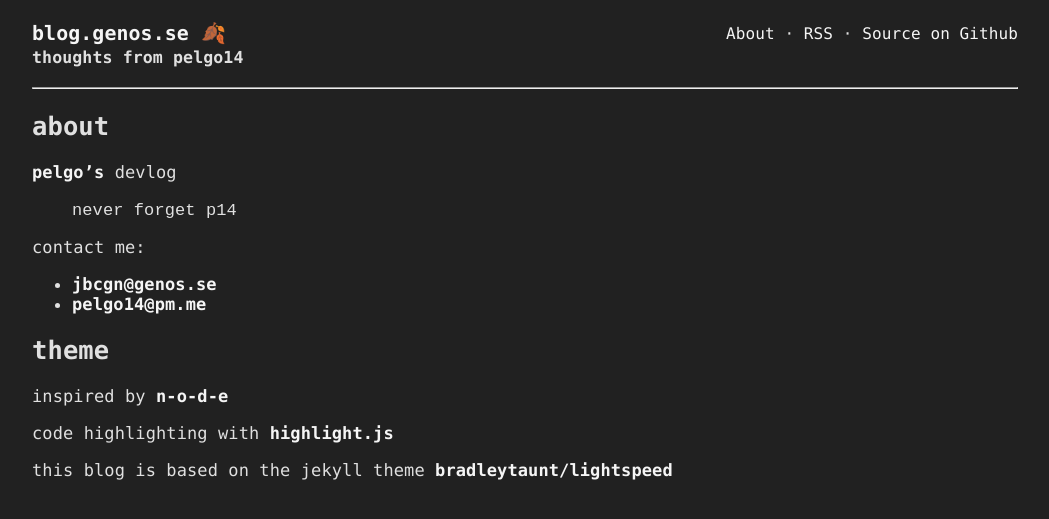
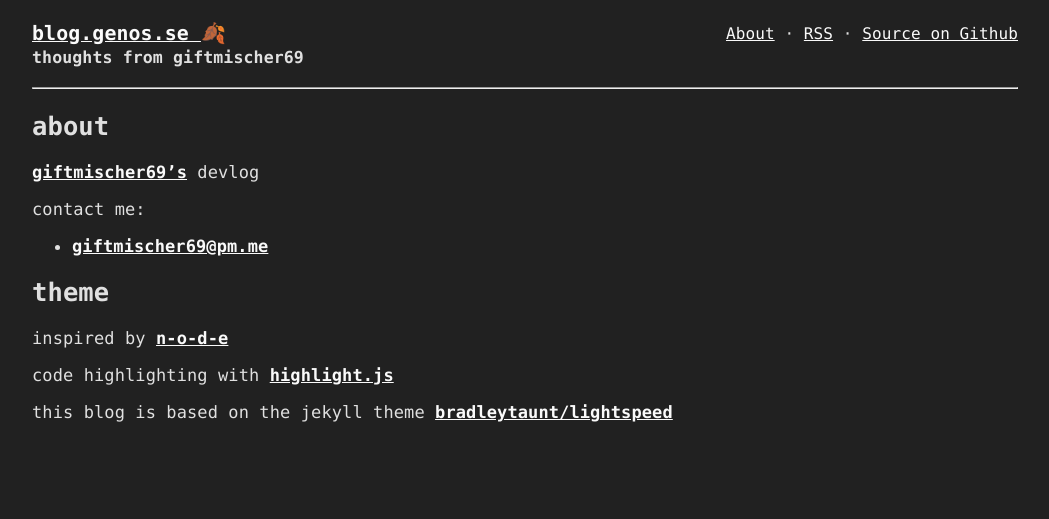
Before and after one commit to giftmischer69/giftmischer69.github.io, a Jekyll site: the page built from about.md, in a window 1280 px wide. Shown: the top 519 px of the page, without its empty margins (115-1164 px from the left). Built offline with Jekyll 4.4.1, drawn with Linux system fonts in a browser that asks for light colours.

Commit message:
modernized blog.genos.se :smiley: 	modified:   .gitignore 	modified:   Gemfile.lock 	modified:   _config.yml 	renamed:    _posts/2020-08-27-p2p.md -> _planned_posts/2020-08-27-p2p.md 	renamed:    _posts/2020-12-09-os_setup.md -> _planned_posts/2020-12-09-os_setup.md 	renamed:    _posts/2020-09-18-pelgo_blog_meta.md -> _posts/2020-09-18-blog_meta.md 	modified:   about.md 	modified:   public/styles.css

```diff
--- a/_config.yml
+++ b/_config.yml
@@ -4,7 +4,7 @@
 # Setup
 title:               'blog.genos.se'
 url:                 https://blog.genos.se
-tagline:             'thoughts from pelgo14'
+tagline:             'thoughts from giftmischer69'
 baseurl:             ""
 
 # Assets
@@ -14,14 +14,14 @@
 
 # About/contact
 author:
-  name:              pelgo14
+  name:              giftmischer69
   url:               https://blog.genos.se
-  email:             pelgo14@pm.me
+  email:             giftmischer69@pm.me
 
 # Custom vars
 version:             1.0.0
 github:
-  repo:              https://github.com/pelgo14/pelgo14.github.io
+  repo:              https://github.com/giftmischer69/giftmischer69.github.io
 
 plugins:
   - jemoji
--- a/about.md
+++ b/about.md
@@ -1,16 +1,13 @@
 ---
 layout: page
 title: about
-description: about pelgo14
+description: about giftmischer69
 ---
 
-[**pelgo's**](https://github.com/pelgo14) devlog
-
-> `never forget p14`
+[**giftmischer69's**](https://github.com/giftmischer69) devlog
 
 contact me:
-- [**jbcgn@genos.se**](mailto:jbcgn@genos.se)
-- [**pelgo14@pm.me**](mailto:pelgo14@pm.me)
+- [**giftmischer69@pm.me**](mailto:giftmischer69@pm.me)
 
 
 ## theme
--- a/public/styles.css
+++ b/public/styles.css
@@ -23,9 +23,13 @@
   line-height: 28px
 }
 
-a,
+a {
+  color: #fafafa;
+}
+
 a:visited {
-  color: #f5f5f5;
+  color: #b39ddb;
+
   text-decoration: none;
 }
 a:hover {
```
Also changed, not shown: _planned_posts/2020-08-27-p2p.md (renamed from _posts/2020-08-27-p2p.md, +1 -3 lines), _posts/2020-09-18-blog_meta.md (renamed from _posts/2020-09-18-pelgo_blog_meta.md, +1 -1 lines), Gemfile.lock, _planned_posts/2020-12-09-os_setup.md (renamed from _posts/2020-12-09-os_setup.md), 1 other file.
